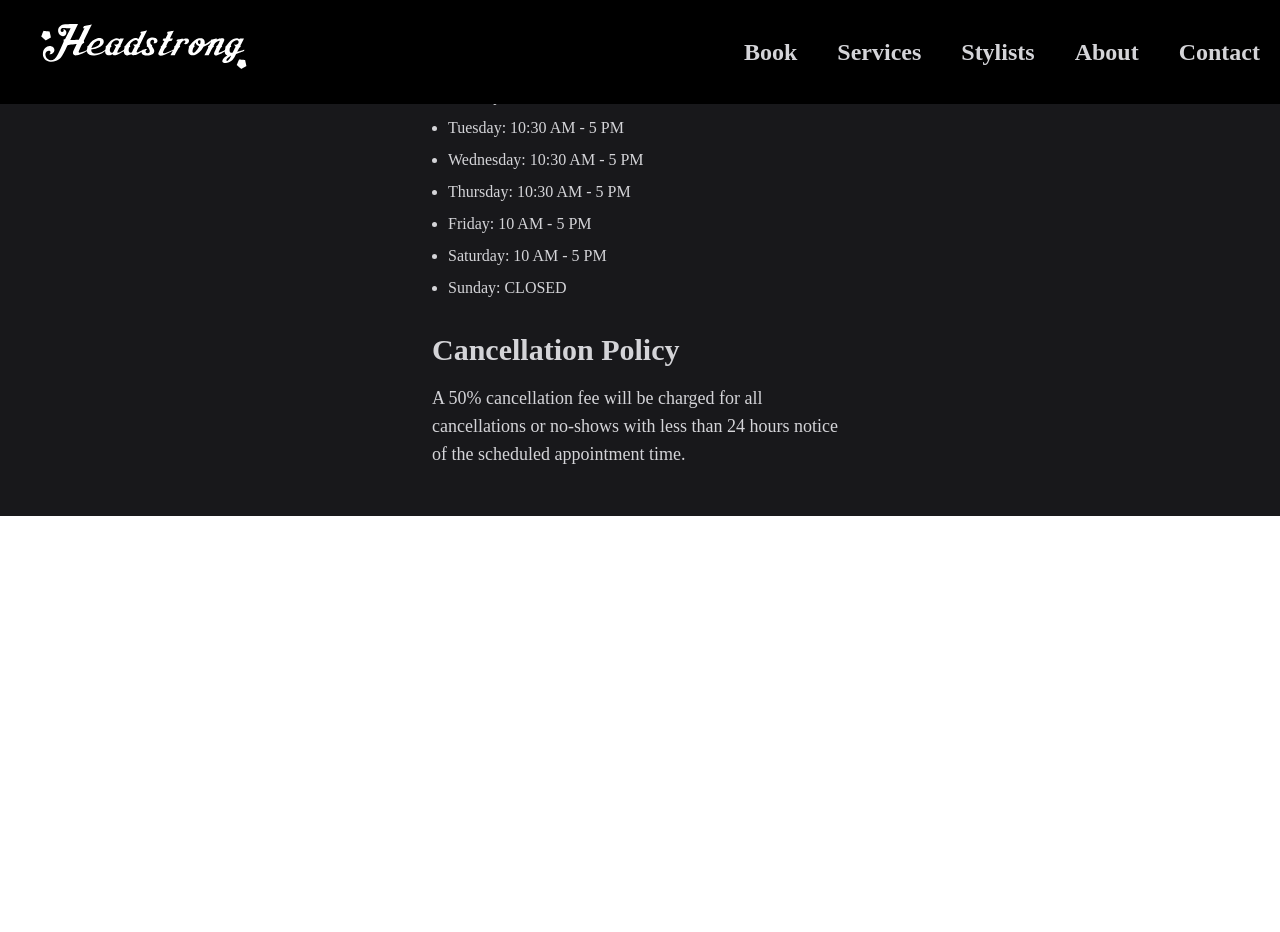
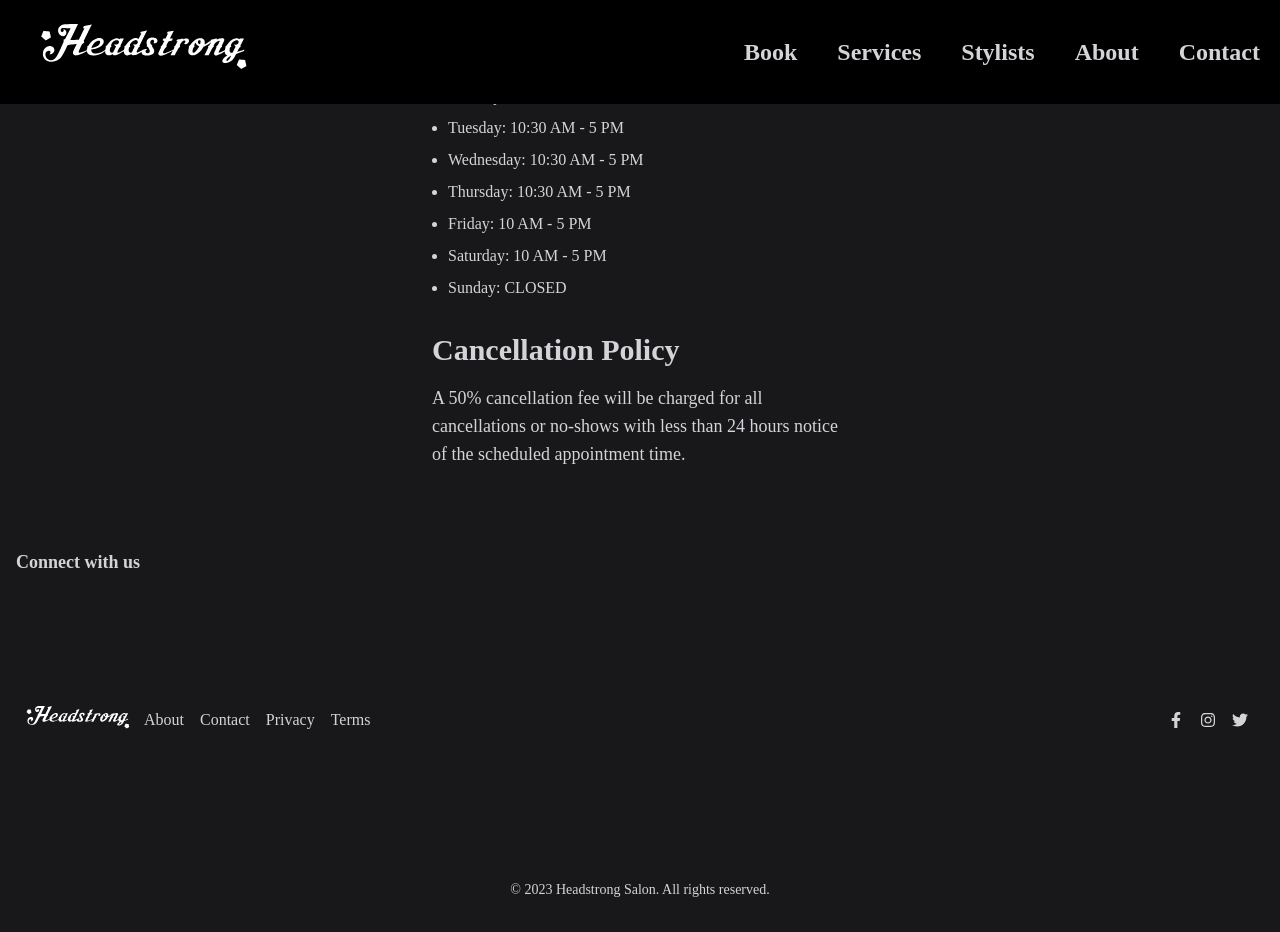
Before and after one commit to Robertgreenwood27/HeadStrong, a Next.js app: page /about in a window 1280 px wide. Before the commit the page ends 800 px from the top, so only its background shows below. Built offline with nearby package versions, Linux system fonts and the light colour scheme; a web font is replaced by a local one.

Commit message:
made a cool footer

```diff
--- /dev/null
+++ b/components/Footer.js
@@ -0,0 +1,72 @@
+import React from 'react';
+import Link from 'next/link';
+import { FaFacebookF, FaInstagram, FaTwitter } from 'react-icons/fa';
+
+export default function Footer() {
+  return (
+    <footer className="bg-zinc-900 text-zinc-300">
+      <div className="container mx-auto px-4 py-8">
+        <h2 className="text-lg font-bold mb-4">Connect with us</h2>
+        <div className="flex flex-col md:flex-row md:justify-between md:items-center">
+          <div className="flex flex-col md:flex-row md:items-center">
+            <Link href="/" legacyBehavior>
+              <a className="w-32 mb-4 md:mb-0">
+                <img
+                  src="/HeadstrongLogo2.svg"
+                  alt="Headstrong Salon"
+                  className="h-64 w-auto"
+                />
+              </a>
+            </Link>
+            <div className="flex flex-col md:flex-row md:items-center">
+              <Link href="/about" legacyBehavior>
+                <a className="mr-4">About</a>
+              </Link>
+              <Link href="/contact" legacyBehavior>
+                <a className="mr-4">Contact</a>
+              </Link>
+              <Link href="/privacy" legacyBehavior>
+                <a className="mr-4">Privacy</a>
+              </Link>
+              <Link href="/terms" legacyBehavior>
+                <a className="mr-4">Terms</a>
+              </Link>
+            </div>
+          </div>
+          <div className="flex items-center">
+            <a
+              href="https://www.facebook.com"
+              target="_blank"
+              rel="noopener noreferrer"
+              className="mr-4"
+              aria-label="Facebook"
+            >
+              <FaFacebookF />
+            </a>
+            <a
+              href="https://www.instagram.com"
+              target="_blank"
+              rel="noopener noreferrer"
+              className="mr-4"
+              aria-label="Instagram"
+            >
+              <FaInstagram />
+            </a>
+            <a
+              href="https://www.twitter.com"
+              target="_blank"
+              rel="noopener noreferrer"
+              className="mr-4"
+              aria-label="Twitter"
+            >
+              <FaTwitter />
+            </a>
+          </div>
+        </div>
+        <p className="mt-8 text-center text-sm">
+          &copy; 2023 Headstrong Salon. All rights reserved.
+        </p>
+      </div>
+    </footer>
+  );
+}
--- a/package.json
+++ b/package.json
@@ -17,6 +17,7 @@
     "next-sanity": "^4.1.5",
     "react": "^18",
     "react-dom": "^18",
+    "react-icons": "^4.8.0",
     "react-masonry-css": "^1.0.16",
     "react-responsive": "^9.0.2"
   },
--- a/pages/_app.js
+++ b/pages/_app.js
@@ -1,6 +1,7 @@
 import "../styles.css";
 import 'react-masonry-css';
 import Header from "../components/Header";
+import Footer from "../components/Footer";
 
 
 
@@ -10,6 +11,7 @@ export default function MyApp({ Component, pageProps }) {
     <div  className="bg-zinc-900 text-zinc-300">
 <Header/>
 <Component {...pageProps} />
+<Footer/>
 </div>
   );
 }
--- a/pages/index.js
+++ b/pages/index.js
@@ -2,10 +2,11 @@ import React from 'react';
 import client from '../sanity.config';
 import Announcement from '../components/Announcement';
 import HeroSection from '../components/HeroSection';
+import Stylists from '../components/Stylists';
 
 
 
-export default function IndexPage({ announcements }) {
+export default function IndexPage({ announcements, stylists }) {
   return (
     <div>
       <section>
@@ -19,6 +20,9 @@ export default function IndexPage({ announcements }) {
           </li>
         ))}
      </ul>
+     </section>
+     <section>
+     <Stylists stylists={stylists} />
      </section>
      </div>
   );
--- a/pages/stylists.js
+++ b/pages/stylists.js
@@ -2,7 +2,7 @@ import React from 'react';
 import client from '../sanity.config';
 import Stylists from '../components/Stylists';
 
-export default function IndexPage({ stylists }) {
+export default function StylistPage({ stylists }) {
   return (
     <div>
       <Stylists stylists={stylists} />
```
